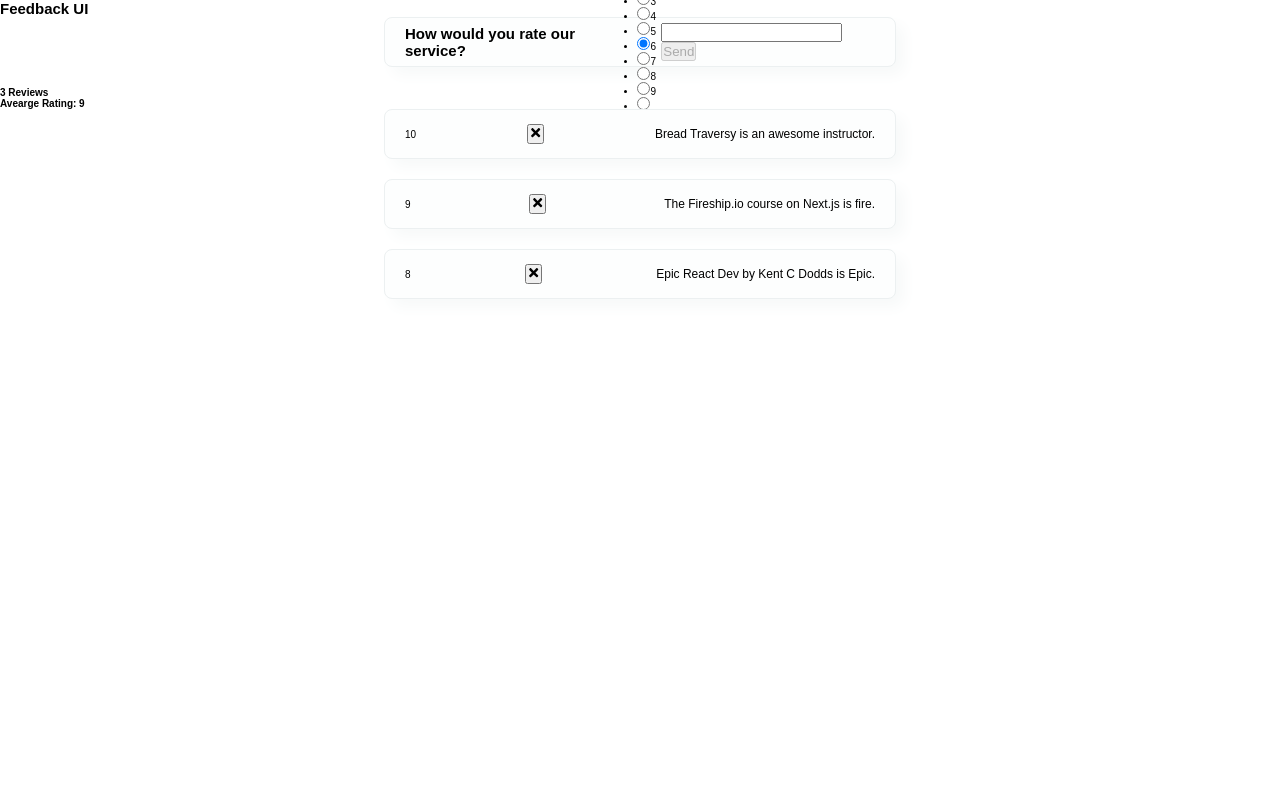
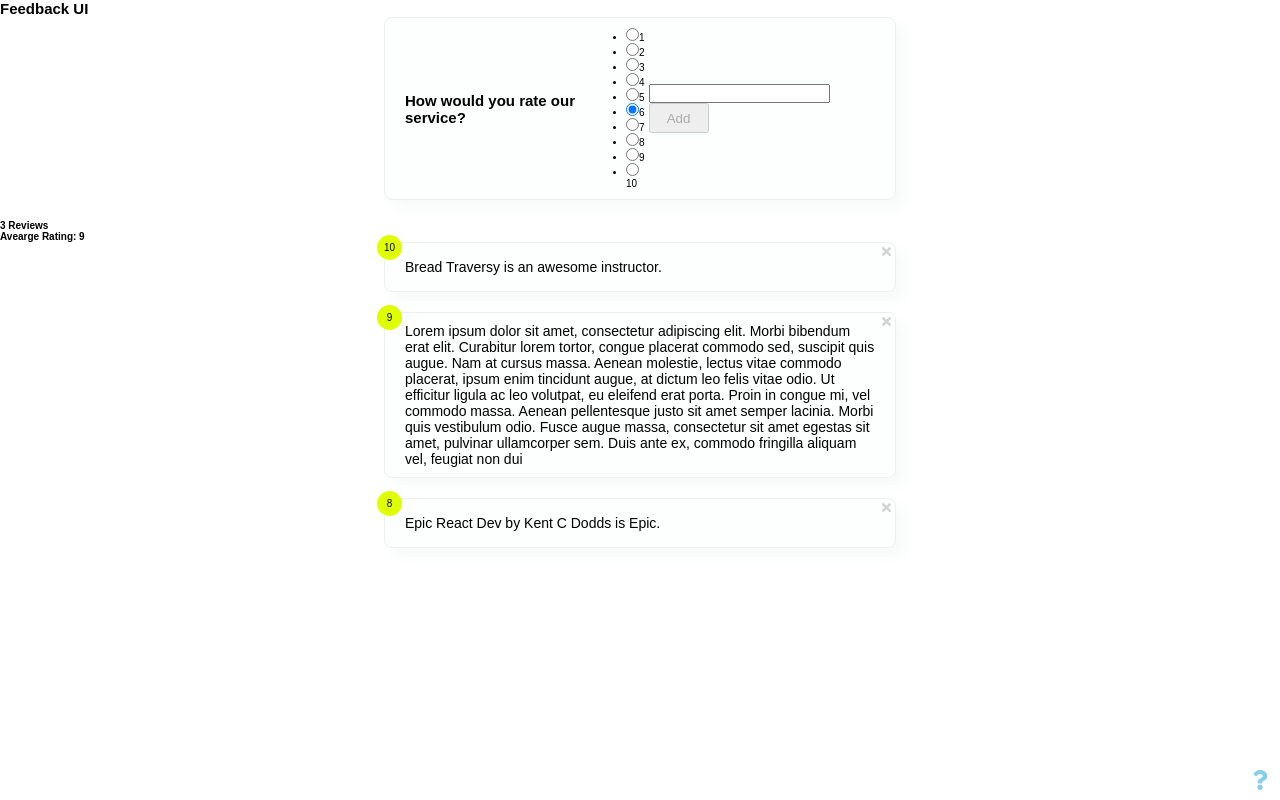
Before and after one commit to sundaray/feedback-app, a React (Create React App) app: page / in a window 1280 px wide. Built offline with nearby package versions, Linux system fonts and the light colour scheme; the HTML template or start-up script is replaced by a standard one.

Commit message:
Avoided prop drilling using Conect API. Also added About page

```diff
--- a/package.json
+++ b/package.json
@@ -12,6 +12,7 @@
     "react-dom": "^18.2.0",
     "react-hot-toast": "^2.3.0",
     "react-icons": "^4.4.0",
+    "react-router-dom": "^6.3.0",
     "react-scripts": "5.0.1",
     "uuid": "^8.3.2",
     "web-vitals": "^2.1.4"
--- a/src/App.js
+++ b/src/App.js
@@ -1,29 +1,39 @@
 import React, { useState } from "react";
+import { createContext, useContext } from "react";
+import { Routes, Route } from "react-router-dom";
+import { FaQuestion } from "react-icons/fa";
 import Header from "./components/Header";
 import FeedbackList from "./components/FeedbackList";
 import feedbackDataArray from "./data/feedbackData";
 import FeedbackStats from "./components/FeedbackStats";
 import FeedbackForm from "./components/FeedbackForm";
+import About from "./components/pages/About";
+
+export const FeedbackContext = createContext();
+
+export const useFeedback = () => {
+  return useContext(FeedbackContext);
+};
 
 const App = () => {
   const [feedbackData, setFeedbackData] = useState(feedbackDataArray);
 
-  const deleteFeedback = (id) => {
-    setFeedbackData(feedbackData.filter((item) => item.id !== id));
-  };
-
-  const handleAddFeedback = (newFeedback) => {
-    setFeedbackData([newFeedback, ...feedbackData]);
+  const feedback = {
+    feedbackData,
+    setFeedbackData,
   };
 
   return (
     <>
       <Header />
-      <div className="feedback-container">
-        <FeedbackForm handleAdd={handleAddFeedback} />
-        <FeedbackStats feedback={feedbackData} />
-        <FeedbackList feedback={feedbackData} handleDelete={deleteFeedback} />
-      </div>
+      <FeedbackContext.Provider value={feedback}>
+        <div className="feedback-container">
+          <FeedbackForm />
+          <FeedbackStats feedback={feedbackData} />
+          <FeedbackList feedback={feedbackData} />
+        </div>
+      </FeedbackContext.Provider>
+      <FaQuestion className="question-icon" />
     </>
   );
 };
--- a/src/components/FeedbackForm.js
+++ b/src/components/FeedbackForm.js
@@ -3,14 +3,18 @@ import { v4 as uuidv4 } from "uuid";
 import Card from "./sharedStyling/Card";
 import Button from "./sharedStyling/Button";
 import FeedbackRating from "./FeedbackRating";
+import { useFeedback } from "../App";
 
 const FeedbackForm = ({ handleAdd }) => {
   const [text, setText] = useState("");
   const [rating, setRating] = useState(null);
 
+  const { feedbackData, setFeedbackData } = useFeedback();
+
   const handleChange = (e) => {
     setText(e.target.value);
   };
+
   const handleFeedbackSubmit = (e) => {
     e.preventDefault();
     const id = uuidv4();
@@ -19,7 +23,8 @@ const FeedbackForm = ({ handleAdd }) => {
       text,
       rating,
     };
-    handleAdd(newFeedback);
+    setFeedbackData([newFeedback, ...feedbackData]);
+    setText("");
   };
 
   return (
@@ -39,7 +44,7 @@ const FeedbackForm = ({ handleAdd }) => {
               : ""}
           </span>
           <Button btnDisabled={text.trim().length < 10 ? true : false}>
-            Send
+            Add
           </Button>
         </form>
       </div>
--- a/src/components/FeedbackItem.js
+++ b/src/components/FeedbackItem.js
@@ -2,15 +2,20 @@ import React from "react";
 import Card from "./sharedStyling/Card";
 import PropTypes from "prop-types";
 import { FaTimes } from "react-icons/fa";
+import { useFeedback } from "../App";
 
-const FeedbackItem = ({ feedback: { id, rating, text }, handleDelete }) => {
+const FeedbackItem = ({ feedback: { id, rating, text } }) => {
+  const { feedbackData, setFeedbackData } = useFeedback();
   return (
     <>
       <Card>
         <div className="feedback-rating">{rating}</div>
-        <button onClick={() => handleDelete(id)}>
-          <FaTimes />
-        </button>
+        <FaTimes
+          className="close-icon"
+          onClick={() =>
+            setFeedbackData(feedbackData.filter((item) => item.id !== id))
+          }
+        />
         <p className="feedback-text">{text}</p>
       </Card>
     </>
--- a/src/components/FeedbackList.js
+++ b/src/components/FeedbackList.js
@@ -3,7 +3,7 @@ import FeedbackItem from "./FeedbackItem";
 import { useAutoAnimate } from "@formkit/auto-animate/react";
 import Card from "./sharedStyling/Card";
 
-const FeedbackList = ({ feedback, handleDelete }) => {
+const FeedbackList = ({ feedback }) => {
   const [parent] = useAutoAnimate();
 
   return (
@@ -15,11 +15,7 @@ const FeedbackList = ({ feedback, handleDelete }) => {
       ) : (
         <ul ref={parent}>
           {feedback.map((feedback) => (
-            <FeedbackItem
-              key={feedback.id}
-              feedback={feedback}
-              handleDelete={handleDelete}
-            />
+            <FeedbackItem key={feedback.id} feedback={feedback} />
           ))}
         </ul>
       )}
--- /dev/null
+++ b/src/components/pages/About.js
@@ -0,0 +1,13 @@
+import React from "react";
+const About = () => {
+  return (
+    <div>
+      <h4>
+        This is React project that you can use to give feedback for a product or
+        a service.
+      </h4>
+    </div>
+  );
+};
+
+export default About;
--- a/src/components/sharedStyling/Button.js
+++ b/src/components/sharedStyling/Button.js
@@ -1,8 +1,12 @@
 import React from "react";
 
-const Button = ({ children, btnDisabled }) => {
+const Button = ({ children, btnDisabled, className, type }) => {
   return (
-    <button disabled={btnDisabled} type="submit">
+    <button
+      className={`btn btn-${className}`}
+      disabled={btnDisabled}
+      type={type}
+    >
       {children}
     </button>
   );
--- a/src/data/feedbackData.js
+++ b/src/data/feedbackData.js
@@ -1,6 +1,10 @@
 const feedbackData = [
   { id: 1, rating: 10, text: "Bread Traversy is an awesome instructor." },
-  { id: 2, rating: 9, text: "The Fireship.io course on Next.js is fire." },
+  {
+    id: 2,
+    rating: 9,
+    text: "Lorem ipsum dolor sit amet, consectetur adipiscing elit. Morbi bibendum erat elit. Curabitur lorem tortor, congue placerat commodo sed, suscipit quis augue. Nam at cursus massa. Aenean molestie, lectus vitae commodo placerat, ipsum enim tincidunt augue, at dictum leo felis vitae odio. Ut efficitur ligula ac leo volutpat, eu eleifend erat porta. Proin in congue mi, vel commodo massa. Aenean pellentesque justo sit amet semper lacinia. Morbi quis vestibulum odio. Fusce augue massa, consectetur sit amet egestas sit amet, pulvinar ullamcorper sem. Duis ante ex, commodo fringilla aliquam vel, feugiat non dui",
+  },
   { id: 3, rating: 8, text: "Epic React Dev by Kent C Dodds is Epic." },
 ];
 
--- a/src/index.css
+++ b/src/index.css
@@ -12,14 +12,16 @@ html {
 .card {
   width: 40%;
   max-width: 50%;
-  height: 5rem;
+  min-height: 5rem;
+  height: auto;
+  position: relative;
   background-color: #FDFEFE ;
   border: .1rem solid #ECF0F1;
   border-radius: .8rem;
   display: flex;
   justify-content: space-between;
   align-items: center;
-  padding: 0 2rem;
+  padding: 1rem 2rem;
   margin: 0rem auto;
   margin-bottom: 2rem;
   box-shadow: .8rem .8rem 1.5rem #F7F9F9;
@@ -29,10 +31,51 @@ html {
   box-shadow: .2rem .2rem .5rem #F7F9F9;
 }
 
-.card p {
-  font-size: 1.2rem;
+.card .feedback-rating {
+position: absolute;
+top: -0.8rem;
+left: -0.8rem;
+width: 2.5rem;
+height: 2.5rem;
+background-color: #DFFF00;
+border-radius: 50%;
+display: grid;
+place-items: center;
 }
 
-.card button {
+.card .feedback-text {
+  font-size: 1.4rem;
+}
+
+.close-icon {
+  font-size: 1.3em;
+  color: #D0D3D4;
+  position: absolute;
+  top: .2rem;
+  right: .2rem;
+  cursor: pointer;
+  transition: all .2s;
+}
+.close-icon:hover {
+  color: #B3B6B7;
+}
+
+.question-icon {
+  font-size: 2rem;
+  color: #87CEEB;
+  position: absolute;
+  bottom: 1rem;
+  right: 1rem;
+  cursor: pointer;
+  transition: all 0.2s;
+
+}
+.question-icon:hover {
+  color: #6495ED;
+}
+
+.btn {
+  width: 6rem;
+  height: 3rem;
   cursor: pointer;
 }
```
Also changed, not shown: src/index.js (+9 -8 lines), 1 other file (tests, documents, lock files or other folders).
